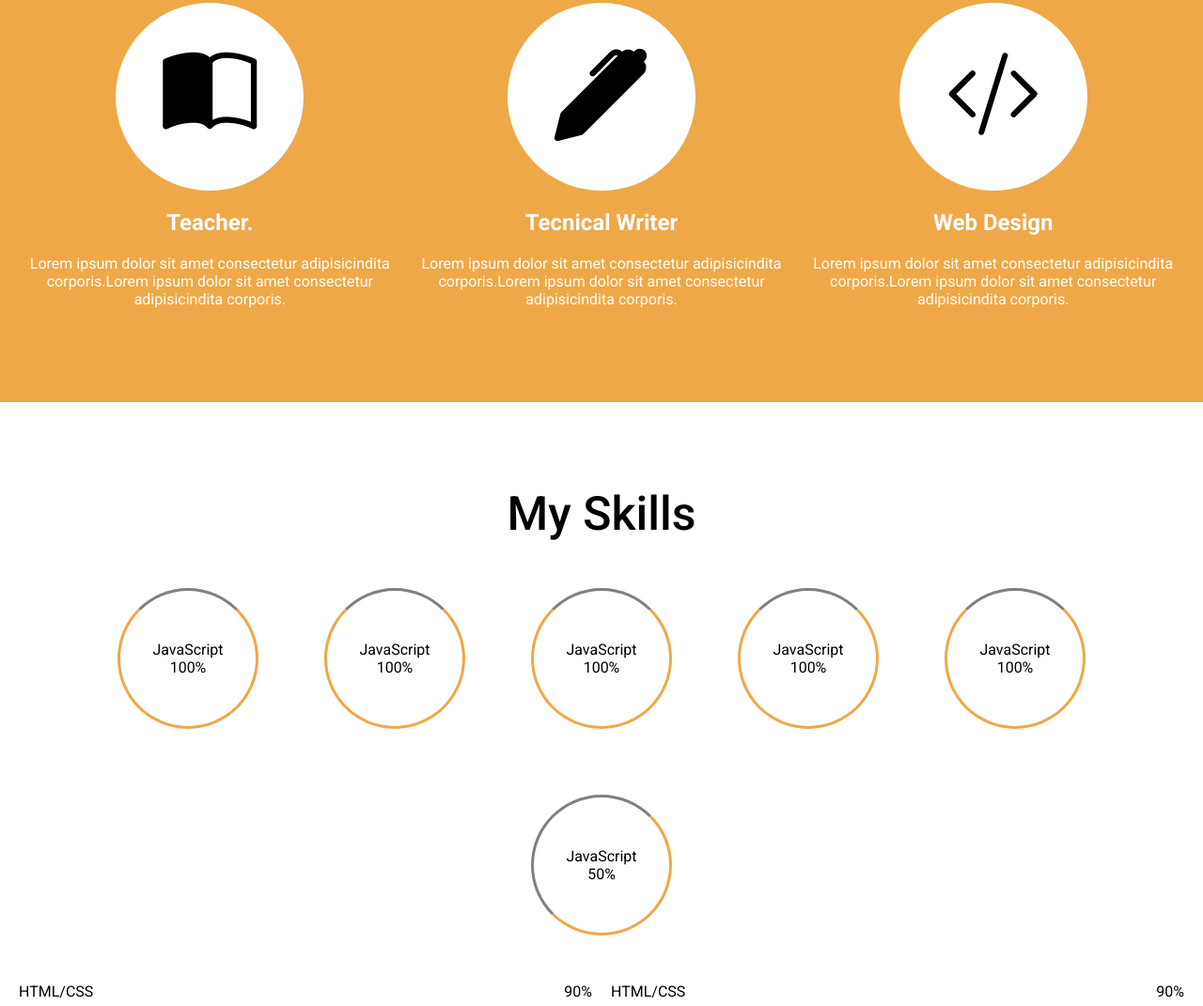
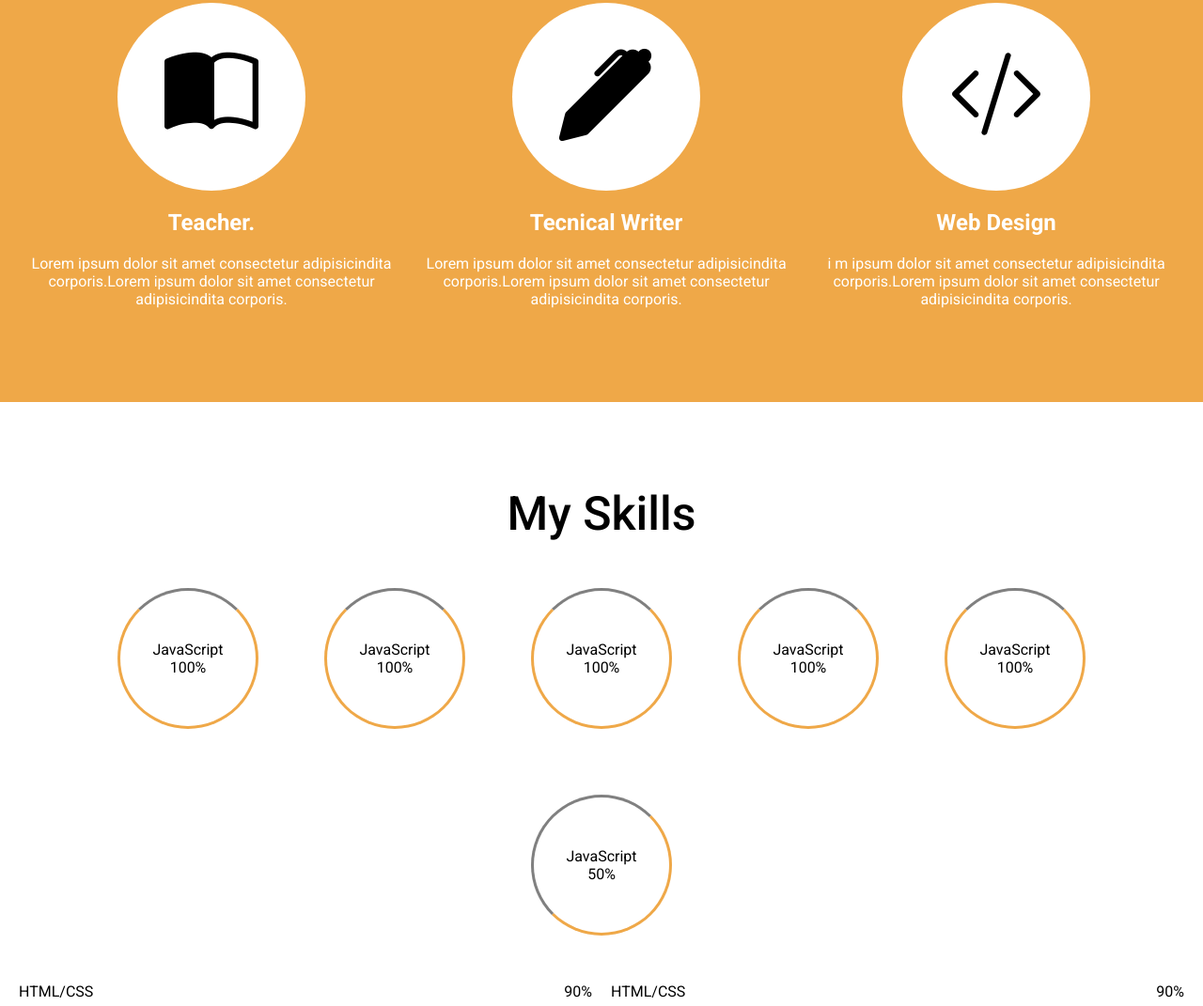
Before and after one commit to adaorabernardine/PORTFOLIO, a plain HTML site: page index.html in a window 1280 px wide. Shown: the part 1497-2568 px from the top of the page at 94% size. Drawn offline with nearby package versions, Linux system fonts and the light colour scheme; files whose address does not match are found by name.

Commit message:
adaorabernardine

```diff
--- a/index.html
+++ b/index.html
@@ -120,7 +120,7 @@
                         <span class="iconSpan"><i class="bi bi-code-slash"></i></span>
                  </div>
                 <h2 class="serviceHeader">Web Design</h2>
-               <p class="serviceParagraph">Lorem ipsum dolor sit amet consectetur adipisicindita corporis.Lorem ipsum dolor sit amet consectetur adipisicindita corporis.</p>
+               <p class="serviceParagraph">i m ipsum dolor sit amet consectetur adipisicindita corporis.Lorem ipsum dolor sit amet consectetur adipisicindita corporis.</p>
              </div>
 
         </section>
```
